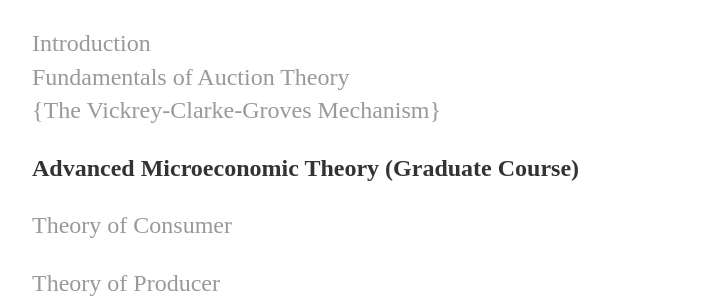
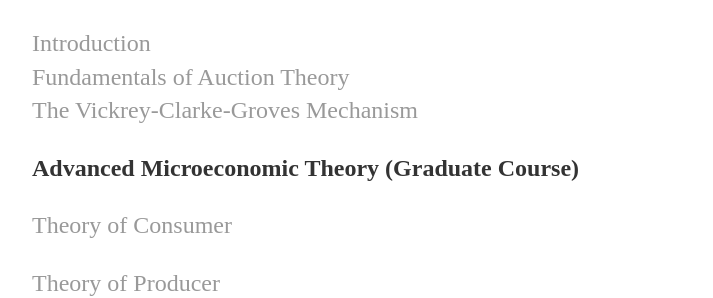
Before and after one commit to zlchurch/zlchurch.github.io, a Jekyll site: the page built from teaching/index.md, in a window 1280 px wide. Shown: the part 137-435 px from the top of the page, without its empty margins (160-873 px from the left). Built offline with Jekyll 4.4.1, drawn with Linux system fonts in a browser that asks for light colours.

Commit message:
no message

```diff
--- a/teaching/index.md
+++ b/teaching/index.md
@@ -11,7 +11,7 @@ layout: default
 
 [Introduction](https://github.com/haihan/haihan.github.io/raw/master/teaching/intromarketdesign/lecture01.pdf)
 [Fundamentals of Auction Theory](https://github.com/haihan/haihan.github.io/blob/master/teaching/intromarketdesign/lecture02.pdf)
-[{The Vickrey-Clarke-Groves Mechanism}
+[The Vickrey-Clarke-Groves Mechanism
 ](https://github.com/haihan/haihan.github.io/blob/master/teaching/intromarketdesign/lecture03.pdf)
 
 
```
